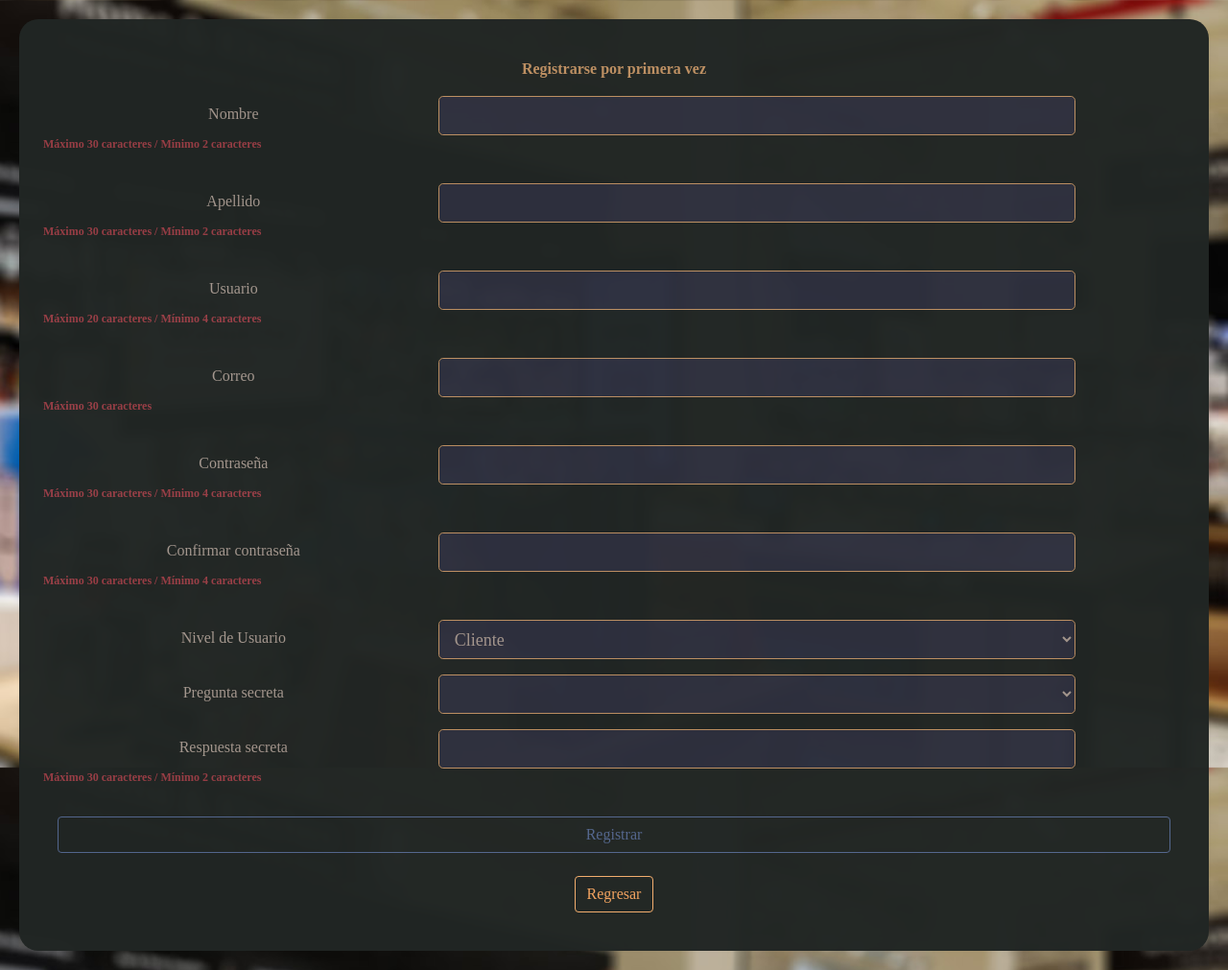
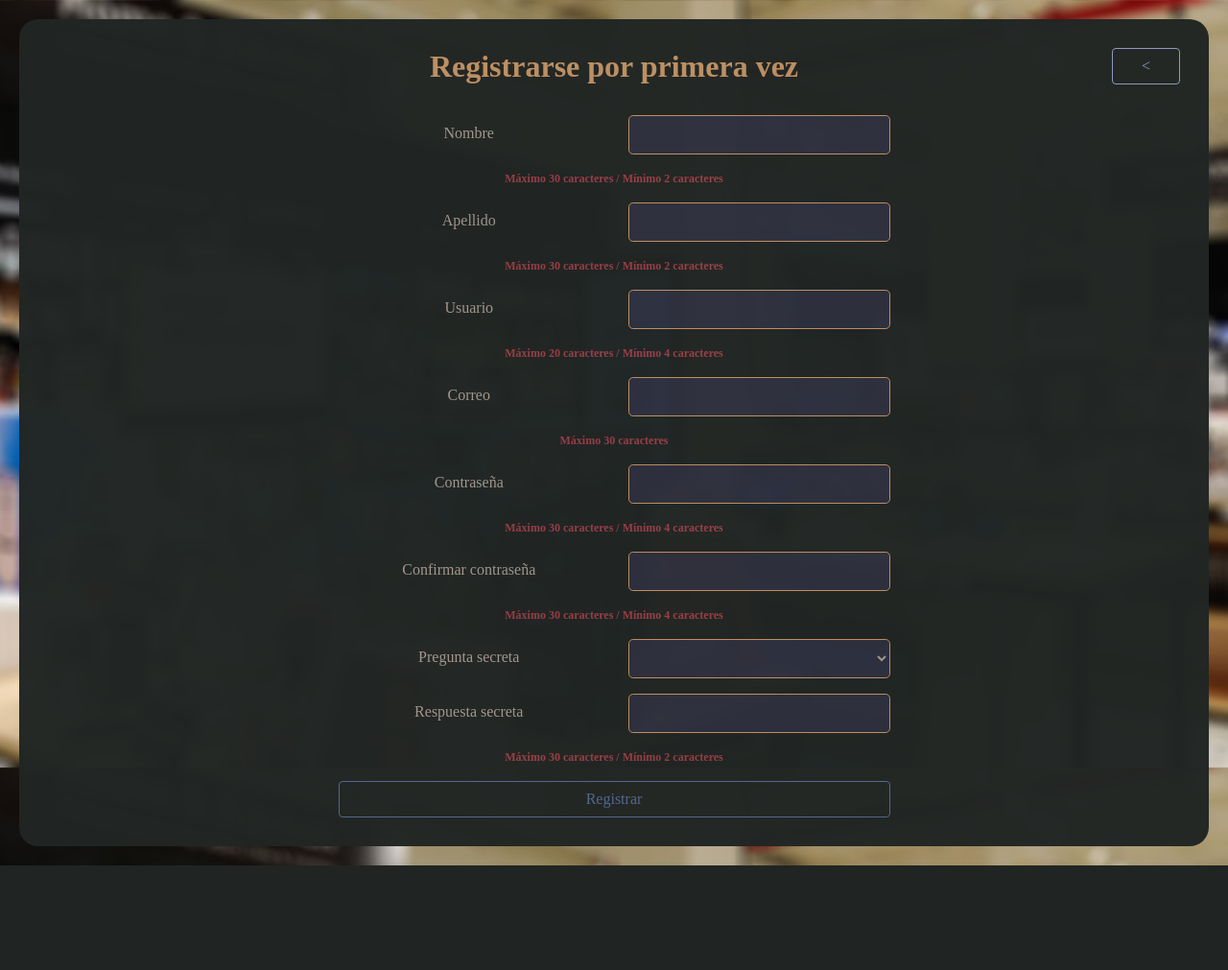
Before and after one commit to jfelya/Programming-3-Project, a PHP site: page /registrarse.php in a window 1280 px wide. Shown: the whole page at 96% size. After the commit the page ends 902 px from the top, so only its background shows below. Run offline with PHP 8.4, Linux system fonts and the light colour scheme.

Commit message:
Bootstrap rearranged

```diff
--- a/admin.php
+++ b/admin.php
@@ -30,7 +30,7 @@ sesionInactiva();
                 <h1 class="title">Bienvenido al nivel de Administrador</h1>
             </div>
             <div class="col-sm-2">
-                <p id="usuario">Administrador:
+                <p id="usuarioSesion">Administrador:
                     <span class="usertext">
                         <?php
 						echo $_SESSION["usuario"];
--- a/css/guayucostyles.css
+++ b/css/guayucostyles.css
@@ -19,11 +19,11 @@ html{
     background-color: #212624;
     height: auto;
     opacity: 0.98;
-    padding: 40px;
+    padding: 30px;
     border-radius: 20px;
     text-align: center;
   }
-  #cliente, #usuario {
+  #cliente, #usuarioSesion {
     color: silver;
     text-align: right;
   }
--- a/procesos/registrarse_proceso.php
+++ b/procesos/registrarse_proceso.php
@@ -9,7 +9,7 @@ $usuario = $_POST["usuario"];
 $correo = $_POST["correo"];
 $contrasena = $_POST["contrasena"];
 $contrasena2 = $_POST["contrasena2"];
-$nivel = strtolower($_POST["nivel"]);
+$nivel = "cliente";
 $pregunta_secreta = $_POST["pregunta_secreta"];
 $respuesta_secreta = strtolower($_POST["respuesta_secreta"]);
 $_SESSION["error"] = "";
--- a/registrarse.php
+++ b/registrarse.php
@@ -18,97 +18,124 @@ sesionActiva();
     <script src="javascript/SmoothScroll.min.js"></script>
     <meta name="viewport" content="width=device-width, initial-scale=1">
 </head>
-
 <body>
     <div class="container-fluid">
-        <p class="title">Registrarse por primera vez</p>
+        <div class="row">
+            <div class="col-sm-1"></div>
+            <div class="col-sm-10">
+                <h2 class="title">Registrarse por primera vez</h2>
+            </div>
+            <div class="col-sm-1">
+                <a class="btn btn-outline-secondary btn-block" href="login.php"><</a>
+            </div>
+        </div><br>
         <form name="registrarse" action="procesos/registrarse_proceso.php" method="POST">
             <!-- NOMBRE -->
             <div class="form-group row">
-                <label class="col-sm-4 col-form-label" for="nombre">
+                <div class="col-sm-3"></div>
+                <label class="col-sm-3 col-form-label" for="nombre">
                     Nombre
                 </label>
-                <div class="col-sm-7">
+                <div class="col-sm-3">
                     <input class="form-control" id="nombre" type="text" name="nombre" required>
                 </div>
+                <div class="col-sm-3"></div>
+            </div>
+            <div class="row">
+                <div class="col-sm-12">
                     <p class="mini">Máximo 30 caracteres / Mínimo 2 caracteres</p>
                 </div>
-            <!-- NOMBRE -->
+            </div>
             <!-- APELLIDO -->
             <div class="form-group row">
-                <label class="col-sm-4 col-form-label" for="apellido">
+                <div class="col-sm-3"></div>
+                <label class="col-sm-3 col-form-label" for="apellido">
                     Apellido
                 </label>
-                <div class="col-sm-7">
+                <div class="col-sm-3">
                     <input class="form-control" id="apellido" type="text" name="apellido" required>
                 </div>
+                <div class="col-sm-3"></div>
+            </div>
+            <div class="row">
+                <div class="col-sm-12">
                     <p class="mini">Máximo 30 caracteres / Mínimo 2 caracteres</p>
                 </div>
-            <!-- APELLIDO -->
+            </div>
             <!-- USUARIO -->
             <div class="form-group row">
-                <label class="col-sm-4 col-form-label" for="usuario">
+                <div class="col-sm-3"></div>
+                <label class="col-sm-3 col-form-label" for="usuario">
                     Usuario
                 </label>
-                <div class="col-sm-7">
+                <div class="col-sm-3">
                     <input onkeyup="letraMinuscula1()" class="form-control" id="usuario" type="text" name="usuario"
                     required>
                 </div>
+                <div class="col-sm-3"></div>
+
+            </div>
+            <div class="row">
+                <div class="col-sm-12">
                     <p class="mini">Máximo 20 caracteres / Mínimo 4 caracteres</p>
                 </div>
-            <!-- USUARIO -->
+            </div>
             <!-- CORREO -->
             <div class="form-group row">
-                <label class="col-sm-4 col-form-label" for="correo">
+                <div class="col-sm-3"></div>
+                <label class="col-sm-3 col-form-label" for="correo">
                     Correo
                 </label>
-                <div class="col-sm-7">
+                <div class="col-sm-3">
                     <input onkeyup="letraMinuscula2()" class="form-control" id="correo" type="correo" name="correo"
                     required>
                 </div>
+                <div class="col-sm-3"></div>
+            </div>
+            <div class="row">
+                <div class="col-sm-12">
                     <p class="mini">Máximo 30 caracteres</p>
                 </div>
-            <!-- CORREO -->
+            </div>
             <!-- CONTRASEÑA -->
             <div class="form-group row">
-                <label class="col-sm-4 col-form-label" for="contrasena">
+                <div class="col-sm-3"></div>
+                <label class="col-sm-3 col-form-label" for="contrasena">
                     Contraseña
                 </label>
-                <div class="col-sm-7">
+                <div class="col-sm-3">
                     <input class="form-control" id="contrasena" type="password" name="contrasena" required>
                 </div>
+                <div class="col-sm-3"></div>
+            </div>
+            <div class="row">
+                <div class="col-sm-12">
                     <p class="mini">Máximo 30 caracteres / Mínimo 4 caracteres</p>
                 </div>
-            <!-- CONTRASEÑA -->
+            </div>
             <!-- CONFIRMAR CONTRASEÑA -->
             <div class="form-group row">
-                <label class="col-sm-4 col-form-label" for="contrasena2">
+                <div class="col-sm-3"></div>
+                <label class="col-sm-3 col-form-label" for="contrasena2">
                     Confirmar contraseña
                 </label>
-                <div class="col-sm-7">
+                <div class="col-sm-3">
                     <input class="form-control" id="contrasena2" type="password" name="contrasena2" required>
                 </div>
+                <div class="col-sm-3"></div>
+            </div>
+            <div class="row">
+                <div class="col-sm-12">
                     <p class="mini">Máximo 30 caracteres / Mínimo 4 caracteres</p>
                 </div>
-            <!-- CONFIRMAR CONTRASEÑA -->
-            <!-- NIVEL  -->
-            <div class="form-group row">
-                <label class="col-sm-4 col-form-label" for="nivel">
-                    Nivel de Usuario
-                </label>
-                <div class="col-sm-7">
-                    <select class="form-control" name="nivel" id="nivel">
-                        <option>Cliente</option>
-                    </select>
             </div>
-            </div>
-            <!-- NIVEL  -->
             <!-- PREGUNTA SECRETA -->
             <div class="form-group row">
-                <label class="col-sm-4 col-form-label" for="pregunta_secreta">
+                <div class="col-sm-3"></div>
+                <label class="col-sm-3 col-form-label" for="pregunta_secreta">
                     Pregunta secreta
                 </label>
-                <div class="col-sm-7">
+                <div class="col-sm-3">
                     <select class="form-control" name="pregunta_secreta" id="pregunta_secreta">
                         <option></option>
                         <option>Color Favorito</option>
@@ -117,25 +144,35 @@ sesionActiva();
                         <option>Animal Favorito</option>
                     </select>
                 </div>
+                <div class="col-sm-3"></div>
             </div>
-            <!-- PREGUNTA SECRETA -->
+            <div class="row">
+                <div class="col-sm-12"></div>
+            </div>
             <!-- RESPUESTA SECRETA -->
             <div class="form-group row">
-                <label class="col-sm-4 col-form-label" for="respuesta_secreta">
+                <div class="col-sm-3"></div>
+                <label class="col-sm-3 col-form-label" for="respuesta_secreta">
                     Respuesta secreta
                 </label>
-                <div onkeyup="letraMinuscula3()" class="col-sm-7">
+                <div onkeyup="letraMinuscula3()" class="col-sm-3">
                     <input class="form-control" id="respuesta_secreta" type="text" name="respuesta_secreta" required>
                 </div>
+                <div class="col-sm-3"></div>
+            </div>
+            <div class="row">
+                <div class="col-sm-12">
                     <p class="mini">Máximo 30 caracteres / Mínimo 2 caracteres</p>
                 </div>
-            <!-- RESPUESTA SECRETA -->
-            <input class="btn btn-outline-primary btn-block" type="submit" name="boton_registrar" value="Registrar"
-                .disabled><br>
-            <a class="btn btn-outline-info" role="button" .disabled href="login.php">Regresar</a>
-
+            </div>
+            <div class="row">
+                <div class="col-sm-3"></div>
+                <div class="col-sm-6">
+                    <input class="btn btn-outline-primary btn-block" type="submit" name="boton_registrar" value="Registrar" .disabled>
+                    <div class="col-sm-3"></div>
+                </div>
+            </div>
         </form>
     </div>
 </body>
-
 </html>
```
Also changed, not shown: recuperar_contrasena.php (+75 -21 lines), recuperar_contrasena2.php (+34 -12 lines). Lines whose indentation alone changed are shown as unchanged.
